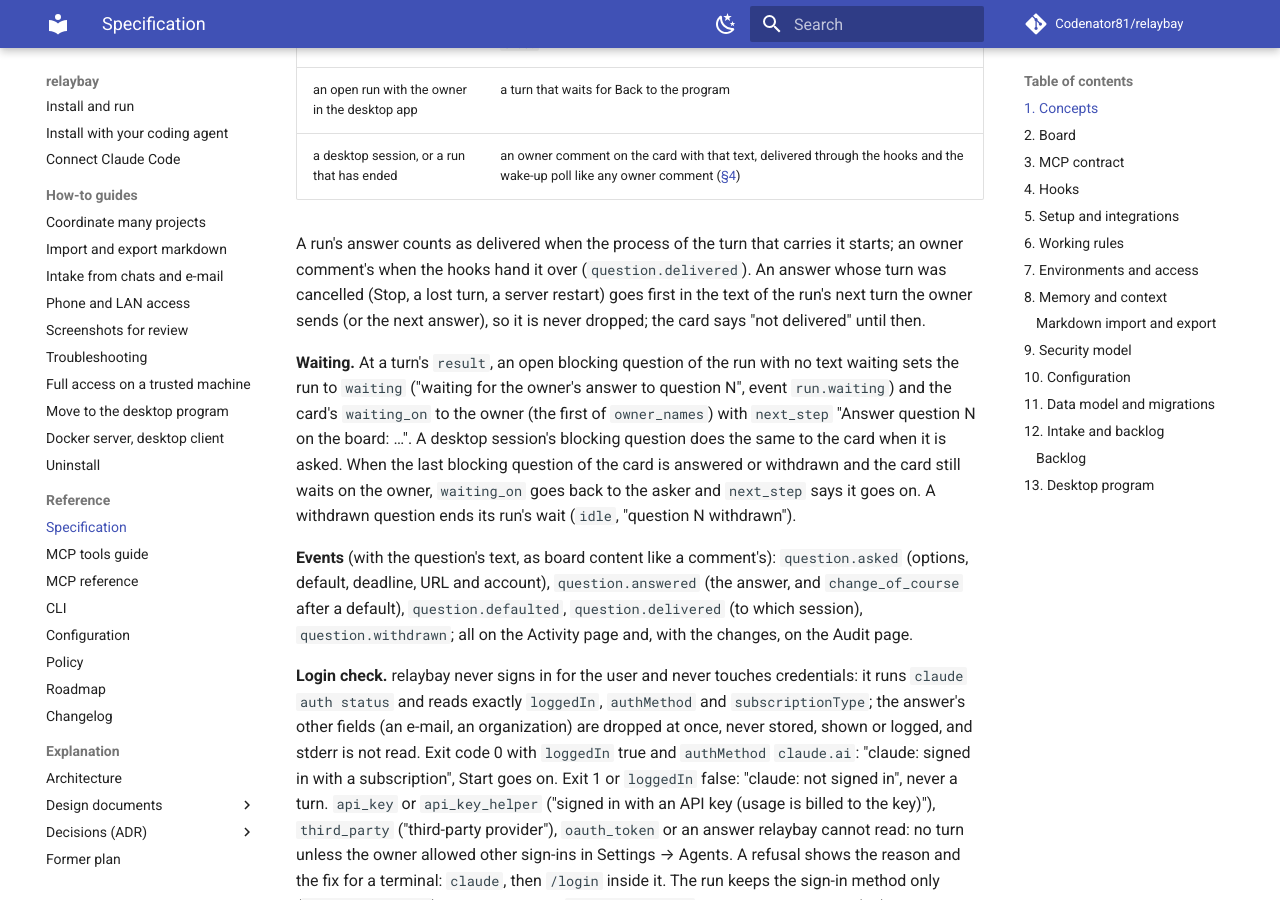
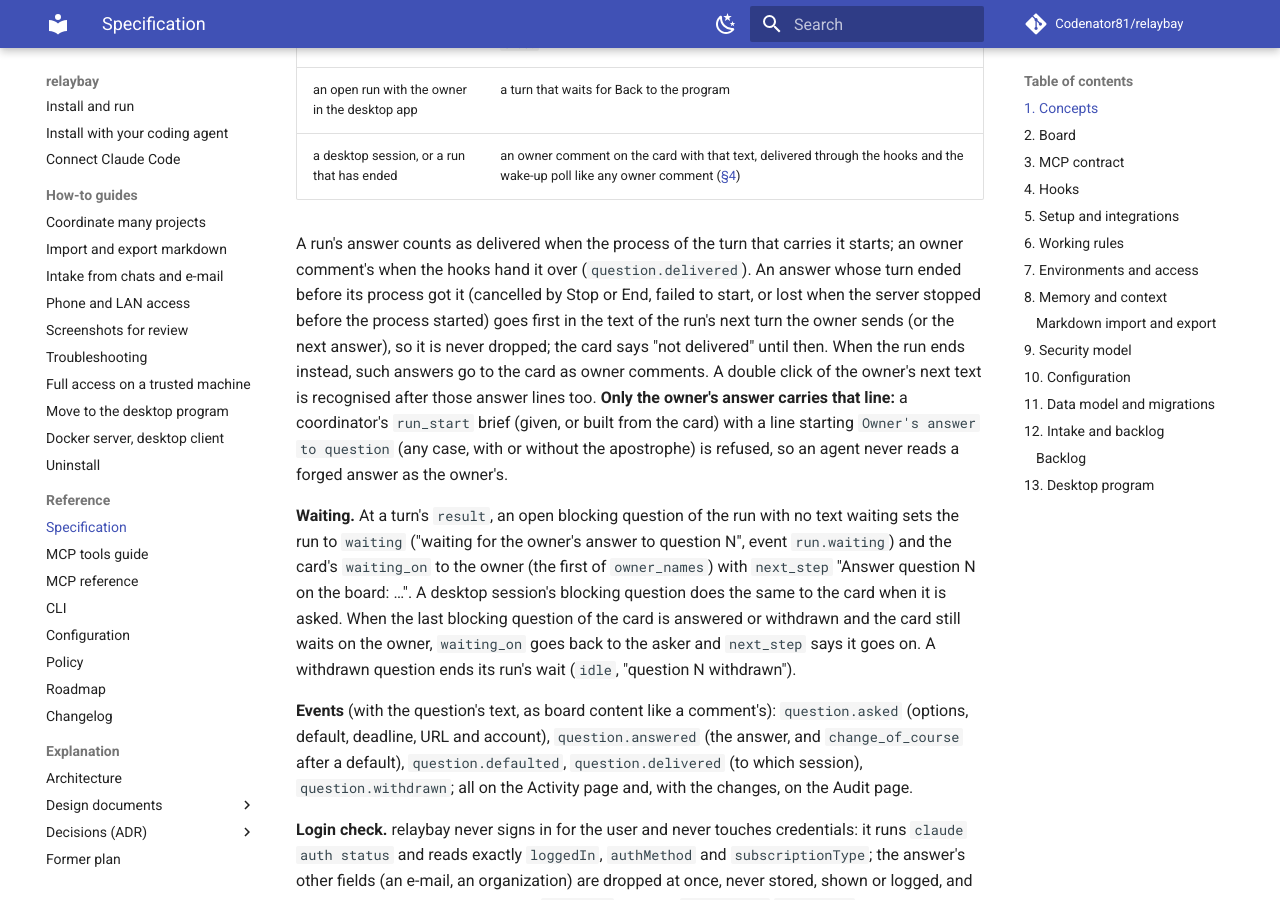
Before and after one commit to Codenator81/relaybay, an MkDocs documentation site: the page built from docs/SPEC.md, in a window 1280 px wide and 900 px high, scrolled down 13086 px. Built offline with MkDocs 1.6.1 and Material for MkDocs 9.7.7, drawn with Linux system fonts in a browser that asks for light colours; comment, search, counter and statistics services are not loaded; some of the changed text lies outside the part shown.

Commit message:
fix: an answer of a lost turn goes with the next one; a half-typed answer survives live refreshes; one tray notice per blocking question

```diff
--- a/docs/SPEC.md
+++ b/docs/SPEC.md
@@ -555,9 +555,15 @@ course: the question had closed with its default ("<default>") at <time> UTC.` D
 | a desktop session, or a run that has ended | an owner comment on the card with that text, delivered through the hooks and the wake-up poll like any owner comment ([§4](#spec-hooks-comments)) |
 
 A run's answer counts as delivered when the process of the turn that carries it starts; an
-owner comment's when the hooks hand it over (`question.delivered`). An answer whose turn was
-cancelled (Stop, a lost turn, a server restart) goes first in the text of the run's next turn the
-owner sends (or the next answer), so it is never dropped; the card says "not delivered" until then.
+owner comment's when the hooks hand it over (`question.delivered`). An answer whose turn ended
+before its process got it (cancelled by Stop or End, failed to start, or lost when the server
+stopped before the process started) goes first in the text of the run's next turn the owner sends
+(or the next answer), so it is never dropped; the card says "not delivered" until then. When the
+run ends instead, such answers go to the card as owner comments. A double click of the owner's
+next text is recognised after those answer lines too. **Only the owner's answer carries that
+line:** a coordinator's `run_start` brief (given, or built from the card) with a line starting
+`Owner's answer to question` (any case, with or without the apostrophe) is refused, so an agent
+never reads a forged answer as the owner's.
 
 **Waiting.** At a turn's `result`, an open blocking question of the run with no text waiting sets
 the run to `waiting` ("waiting for the owner's answer to question N", event `run.waiting`) and the
@@ -1050,7 +1056,10 @@ With `require_tracker_log = true` a done task without the tracker mark is never
   owner's own browser (`target="_blank"`, which the desktop program hands to the default browser)
   and the test account's name, the options and default; a button per option and a text field
   ("Send the text" for a free answer). An answer swaps the Inbox; a refusal shows its reason there.
-  Each question counts as one row.
+  Each question counts as one row; a card waiting on the owner for its open question is not
+  counted again under Waiting on you. While an answer is being typed (in the Inbox, the task
+  page or the task dialog), live refreshes that would swap it away wait until it is sent or
+  emptied, then run once.
 - **Answers:** open tasks with the "answer received" mark ([§12](#spec-intake-answer)).
 - **Intake:** new messages that match no task, with Tie to a task, Propose a task, Dismiss and
   Trust this source ([§12](#spec-intake-board)).
@@ -3076,8 +3085,8 @@ start and on Restart server. The "keeps failing" notification of the watchdog do
 
 *Grouping.* At most one toast per 20 s window, the first at once. One item shows its title and text;
 several show the title `relaybay` and `3 need you: 2 reviews, 1 reply`. The same task and kind count
-once in a window, with the newest text; a `review` absorbs a `waiting` of the same task, since a move
-to review usually sets both. Everything new is read before anything is shown, so a downtime ends in one
+once in a window, with the newest text; a `review` or a `question` absorbs a `waiting` of the same
+task, since a move to review and a blocking question usually set both. Everything new is read before anything is shown, so a downtime ends in one
 toast. A balloon's title stops at 63 and its text at 255 UTF-16 units, ending in `...`.
 
 *Quiet mode.* The tray's **Quiet notifications** (`notify_quiet`): no toast, an accent-coloured dot in
--- a/src/relaybay/web/templates/_question_item.html
+++ b/src/relaybay/web/templates/_question_item.html
@@ -15,7 +15,7 @@
     {%- else -%}<span class="chip">goes on with the default at <time datetime="{{ q.default_after }}">{{ (q.default_after or "")[:16]|replace("T", " ") }} UTC</time></span>{%- endif -%}
     {%- elif q.status == "defaulted" -%}<span class="chip question-defaulted">closed with the default <time datetime="{{ q.defaulted_at }}" data-age>{{ q.defaulted_at|age }}</time></span>
     {%- elif q.status == "withdrawn" -%}<span class="chip">withdrawn by {{ q.withdrawn_by }} <time datetime="{{ q.withdrawn_at }}" data-age>{{ q.withdrawn_at|age }}</time></span>
-    {%- else -%}<span class="chip question-answered">answered <time datetime="{{ q.answered_at }}" data-age>{{ q.answered_at|age }}</time></span> <span class="muted">{% if q.delivered_at %}delivered <time datetime="{{ q.delivered_at }}" data-age>{{ q.delivered_at|age }}</time>{% elif q.comment_id %}waits as owner comment #{{ q.comment_id }}{% elif q.turn_seq and q.turn_outcome in ("cancelled", "failed_to_start") %}not delivered: turn {{ q.turn_seq }} {{ q.turn_outcome|replace("_", " ") }}; it goes with the run's next turn{% elif q.turn_seq %}waits as turn {{ q.turn_seq }}{% else %}not delivered yet{% endif %}</span>
+    {%- else -%}<span class="chip question-answered">answered <time datetime="{{ q.answered_at }}" data-age>{{ q.answered_at|age }}</time></span> <span class="muted">{% if q.delivered_at %}delivered <time datetime="{{ q.delivered_at }}" data-age>{{ q.delivered_at|age }}</time>{% elif q.comment_id %}waits as owner comment #{{ q.comment_id }}{% elif q.turn_seq and q.turn_outcome in ("cancelled", "failed_to_start", "lost") %}not delivered: turn {{ q.turn_seq }} {{ q.turn_outcome|replace("_", " ") }}; it goes with the run's next turn{% elif q.turn_seq %}waits as turn {{ q.turn_seq }}{% else %}not delivered yet{% endif %}</span>
     {%- endif -%}
   </p>
   <p class="question-text">{{ q.text }}</p>
```
Also changed, not shown: CHANGELOG.md (+1 -1 lines), src/relaybay/web/static/app.js (+49 -9 lines), 6 other files.
